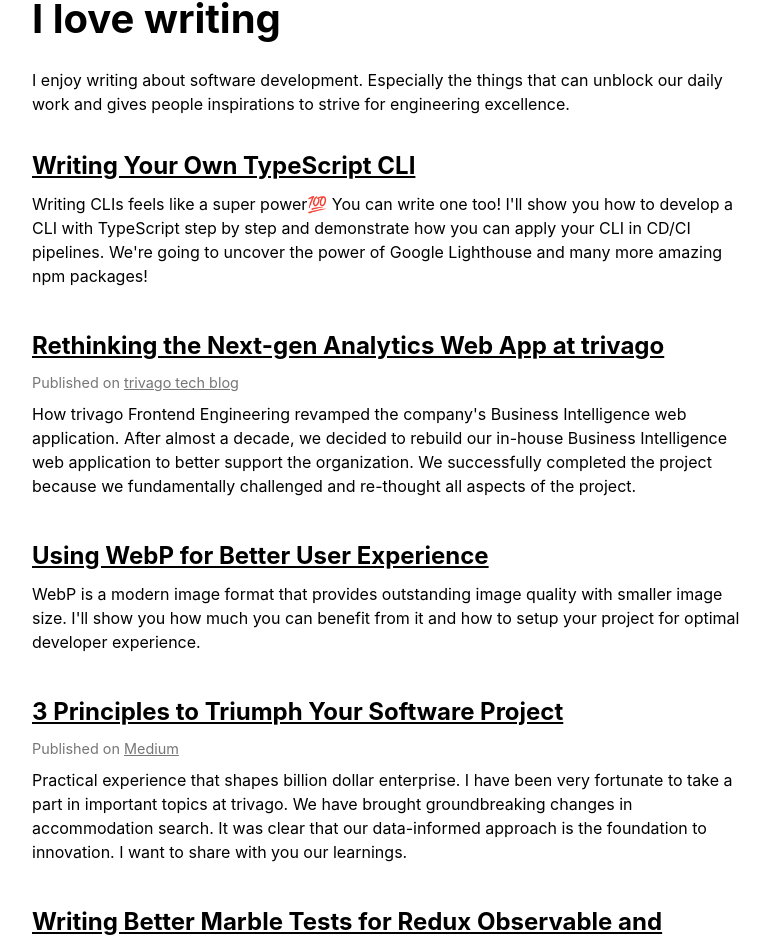
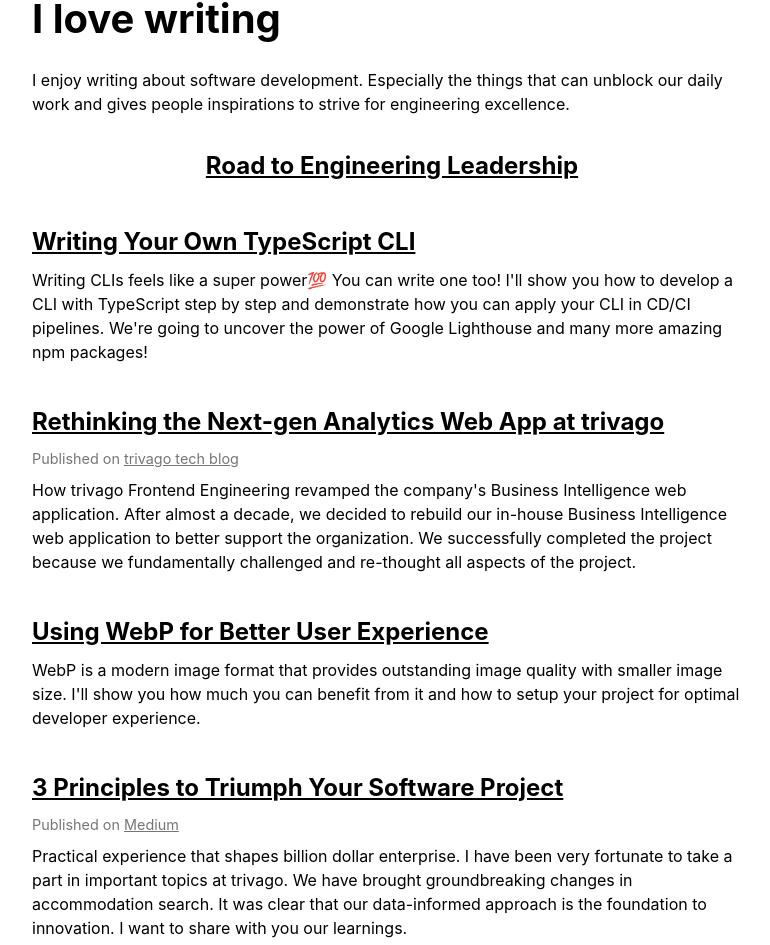
Before and after one commit to DawChihLiou/dawchihliou.github.io, a Next.js app: page / in a window 1280 px wide. Shown: the part 1648-2593 px from the top of the page, without its empty margins (248-1018 px from the left). Built offline with nearby package versions, Linux system fonts and the light colour scheme.

Commit message:
feat: [incomplete] initial content

```diff
--- a/data/articles.ts
+++ b/data/articles.ts
@@ -11,6 +11,20 @@ const category = {
 }
 
 export default [
+  {
+    date: 'December 21, 2021',
+    publisher: '',
+    title: 'Road to Engineering Leadership',
+    description: '',
+    url: '/articles/road-to-engineering-leadership',
+    cover: 'optimized/writing-your-own-cli.png',
+    category: category.leadership,
+    author: 'Daw-Chih Liou',
+    avatar: '/optimized/portrait-sm.png',
+    social: socials.github,
+    external: false,
+    publisherUrl: '',
+  },
   {
     date: 'December 6, 2021',
     publisher: '',
```
Also changed, not shown: pages/articles/road-to-engineering-leadership.mdx (added, +53 -0 lines), public/articles/sustainable-engineering-leadership/sustainable-engineering-leadership.png (added).
